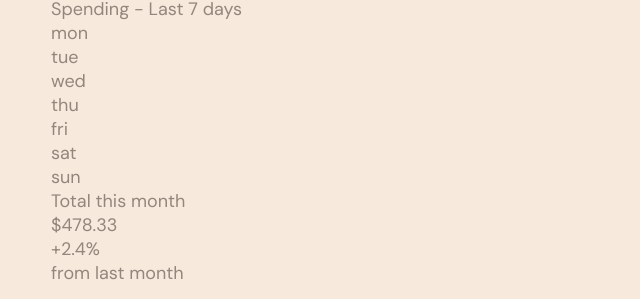
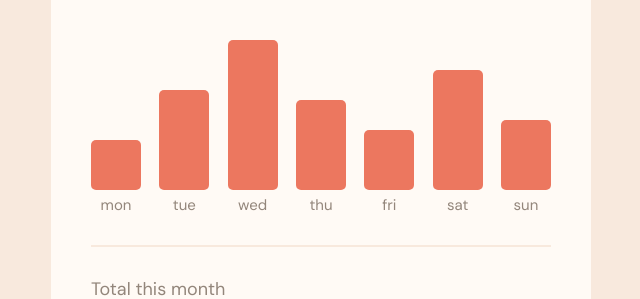
Before and after one commit to jdnCreations/expenses-chart, a plain HTML site: page index.html in a window 1280 px wide. Shown: the part 322-621 px from the top of the page, without its empty margins (319-959 px from the left). Drawn offline with Linux system fonts and the light colour scheme.

Commit message:
finish desktop version

```diff
--- a/index.html
+++ b/index.html
@@ -25,14 +25,47 @@
       <div class="spending">
         <div id="weekly-spending">
           <p id="title">Spending - Last 7 days</p>
+
+          <!-- <canvas id="myChart"></canvas> -->
           <div id="days">
-            <div id="mon" class="day">mon</div>
-            <div id="tue" class="day">tue</div>
-            <div id="wed" class="day">wed</div>
-            <div id="thu" class="day">thu</div>
-            <div id="fri" class="day">fri</div>
-            <div id="sat" class="day">sat</div>
-            <div id="sun" class="day">sun</div>
+            <div id="mon" class="day tooltip">
+              <span class="tooltiptext"></span>
+              <div class="mon-bar bar"></div>
+              <div class="label">mon</div>
+            </div>
+            <div id="tue" class="day tooltip">
+
+              <span class="tooltiptext"></span>
+              <div class="tue-bar bar"></div>
+              <div class="label">tue</div>
+            </div>
+            <div id="wed" class="day tooltip">
+              <span class="tooltiptext"></span>
+              <div class="wed-bar bar"></div>
+              <div class="label">wed</div>
+            </div>
+            <div id="thu" class="day tooltip">
+              <span class="tooltiptext"></span>
+              <div class="thu-bar bar"></div>
+              <div class="label">thu</div>
+            </div>
+            <div id="fri" class="day tooltip">
+              <span class="tooltiptext"></span>
+              <div class="fri-bar bar"></div>
+              <div div class="label">fri</div>
+            </div>
+            <div id="sat" class="day tooltip">
+
+              <span class="tooltiptext"></span>
+              <div class="sat-bar bar"></div>
+              <div class="label">sat</div>
+            </div>
+            <div id="sun" class="day tooltip">
+
+              <span class="tooltiptext"></span>
+              <div class="sun-bar bar"></div>
+              <div class="label">sun</div>
+            </div>
           </div>
         </div>
 
@@ -50,6 +83,6 @@
     </div>
   </main>
 
-
+  <script src="./script.js"></script>
 </body>
 </html>
--- /dev/null
+++ b/script.js
@@ -0,0 +1,55 @@
+const ctx = document.getElementById('myChart');
+let data;
+let theCurrentDay;
+
+fetch('./data.json')
+    .then((res) => res.json())
+    .then(data => {
+
+    const chart = document.querySelector('#days');
+
+
+    const today = new Date();
+    const locale = navigator.language;
+    let currentDay = today.toLocaleDateString(locale, {weekday: 'short'});
+    currentDay = currentDay.toLowerCase();
+
+    data.forEach(day => {
+        // set today's bar:hover to cyan
+
+        const bar = document.querySelector(`.${day.day}-bar`);
+        const tooltip = document.querySelector(`#${day.day} .tooltiptext`);
+        tooltip.innerHTML = `$${day.amount}`;
+        bar.style.height = calculateBarHeight(day.amount);
+
+        console.log(day.day);
+        console.log(currentDay);
+        if (day.day === currentDay) {
+            console.log('today is ' + day.day);
+            theCurrentDay = day.day;
+            bar.classList.add('currentDay');
+        }
+    })
+    const todaysBar = document.querySelector(`.${theCurrentDay}-bar`);
+
+    todaysBar.onmouseover = () => {
+        console.log("MOUSE WENT OVER RIGHT BAR");
+        todaysBar.style.backgroundColor = "hsla(186, 34%, 60%, .5)";
+    }
+
+    todaysBar.onmouseleave = () => {
+        console.log("mouse left")
+        todaysBar.style.backgroundColor = "hsla(10, 79%, 65%)";
+    }
+
+});
+
+
+
+function calculateBarHeight(value) {
+    let height;
+    roundedHeight = Math.round(value);
+    height = roundedHeight * 3;
+    flooredHeight = Math.floor(height / 10) * 10;
+    return `${flooredHeight}px`;
+}
--- a/style.css
+++ b/style.css
@@ -16,20 +16,22 @@ img, svg, picture {
     --clr-primary-red: hsl(10, 79%, 65%);
     --clr-primary-cyan: hsl(186, 34%, 60%);
 
+    --clr-hover: hsla(10, 79%, 65%, .6);
+
     --clr-neutral-dark-brown: hsl(25, 47%, 15%);
     --clr-neutral-med-brown: hsl(28, 10%, 53%);
     --clr-neutral-cream: hsl(27, 66%, 92%);
     --clr-neutral-pale-orange: hsl(33, 100%, 98%);
 
-    --fs-100: 0.75rem;
-    --fs-200: 0.875rem;
+    --fs-100: 0.875rem;
+    --fs-200: 0.9375rem;
     --fs-300: 1rem;
     --fs-400: 1.125rem;
     --fs-500: 1.25rem;
     --fs-600: 1.5rem;
     --fs-700: 1.75rem;
     --fs-800: 2rem;
-    --fs-900: 3.75rem;
+    --fs-900: 2.75rem;
 
     --fw-400: 400;
     --fw-700: 700;
@@ -61,10 +63,11 @@ main {
     display: flex;
     flex-direction: column;
     width: 540px;
+    gap: 24px;
 }
 
 .my-balance {
-    padding: 30px;
+    padding: 35px 40px;
     height: 125px;
     display: flex;
     align-items: center;
@@ -72,6 +75,10 @@ main {
     background-color: var(--clr-primary-red);
     color: var(--clr-neutral-pale-orange);
     border-radius: 20px;
+}
+
+#heading {
+    font-size: var(--fs-400);
 }
 
 #info {
@@ -82,4 +89,113 @@ main {
 
 #amount {
     font-weight: var(--fw-700);
+    font-size: var(--fs-700);
 }
+
+.spending {
+    background-color: var(--clr-neutral-pale-orange);
+    border-radius: 20px;
+    display: flex;
+    flex-direction: column;
+    padding: 35px 40px;
+    height: 510px;
+}
+
+#weekly-spending {
+    display: flex;
+    flex-direction: column;
+}
+
+#title {
+    font-size: var(--fs-800);
+    font-weight: var(--fw-700);
+    color: var(--clr-neutral-dark-brown);
+}
+
+#days {
+    height: 240px;
+    display: flex;
+    justify-content: space-between;
+    align-items: flex-end;
+}
+
+#day {
+    flex: 1 1 0%;
+    text-align: center;
+    width: 50px;
+}
+
+.label {
+    padding-top: 5px;
+    text-align: center;
+    font-size: var(--fs-200);
+}
+
+.bar {
+    background-color: var(--clr-primary-red);
+    width: 50px;
+    border-radius: 5px;
+}
+
+.tooltip {
+    position: relative;
+    display: inline-block;
+}
+
+.tooltip .tooltiptext {
+    visibility: hidden;
+    background-color: var(--clr-neutral-dark-brown);
+    border-radius: 5px;
+    padding: 8px 4px;
+    position: absolute;
+    text-align: center;
+    color: var(--clr-neutral-cream);
+    font-weight: var(--fw-700);
+
+    width: 80px;
+    top: -50px;
+    left: 50%;
+    margin-left: -40px;
+}
+
+.tooltip:hover .tooltiptext {
+    visibility: visible;
+}
+
+.bar:hover {
+    cursor: pointer;
+    background-color: var(--clr-hover);
+}
+
+
+#monthly-spending {
+    border-top: 2px solid var(--clr-neutral-cream);
+    margin-top: 30px;
+    padding-top: 30px;
+    display: flex;
+    justify-content: space-between;
+}
+
+#percentage {
+    text-align: right;
+    font-weight: var(--fw-700);
+    color: var(--clr-neutral-dark-brown);
+}
+
+#monthly-total {
+    font-size: var(--fs-900);
+    font-weight: var(--fw-700);
+    color: var(--clr-neutral-dark-brown);
+}
+
+#monthly-difference {
+    place-self: end ;
+}
+
+#monthly-total {
+    line-height: 85%;
+}
+
+#monthly-title {
+    padding-bottom: 15px;
+}
```
